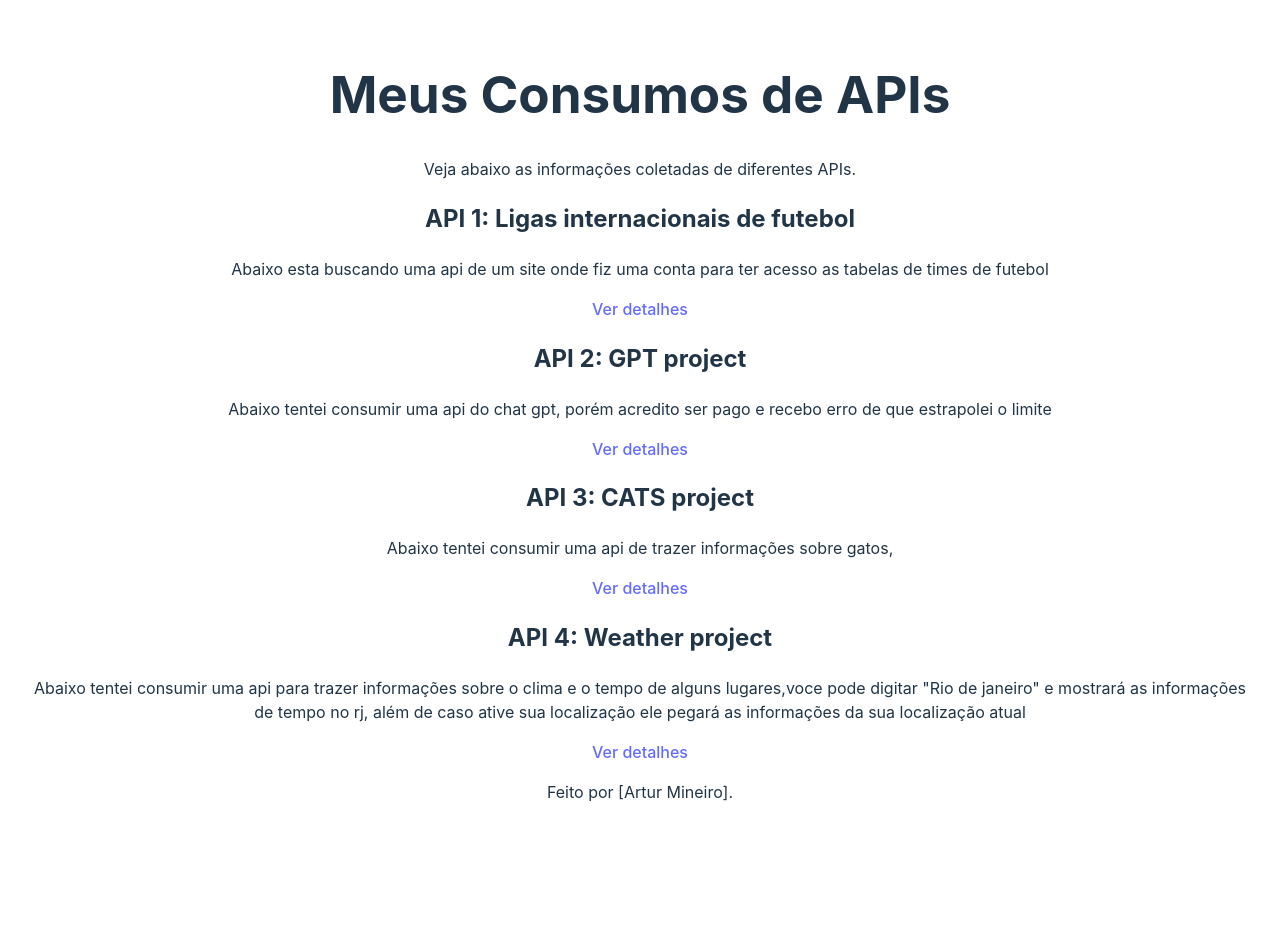
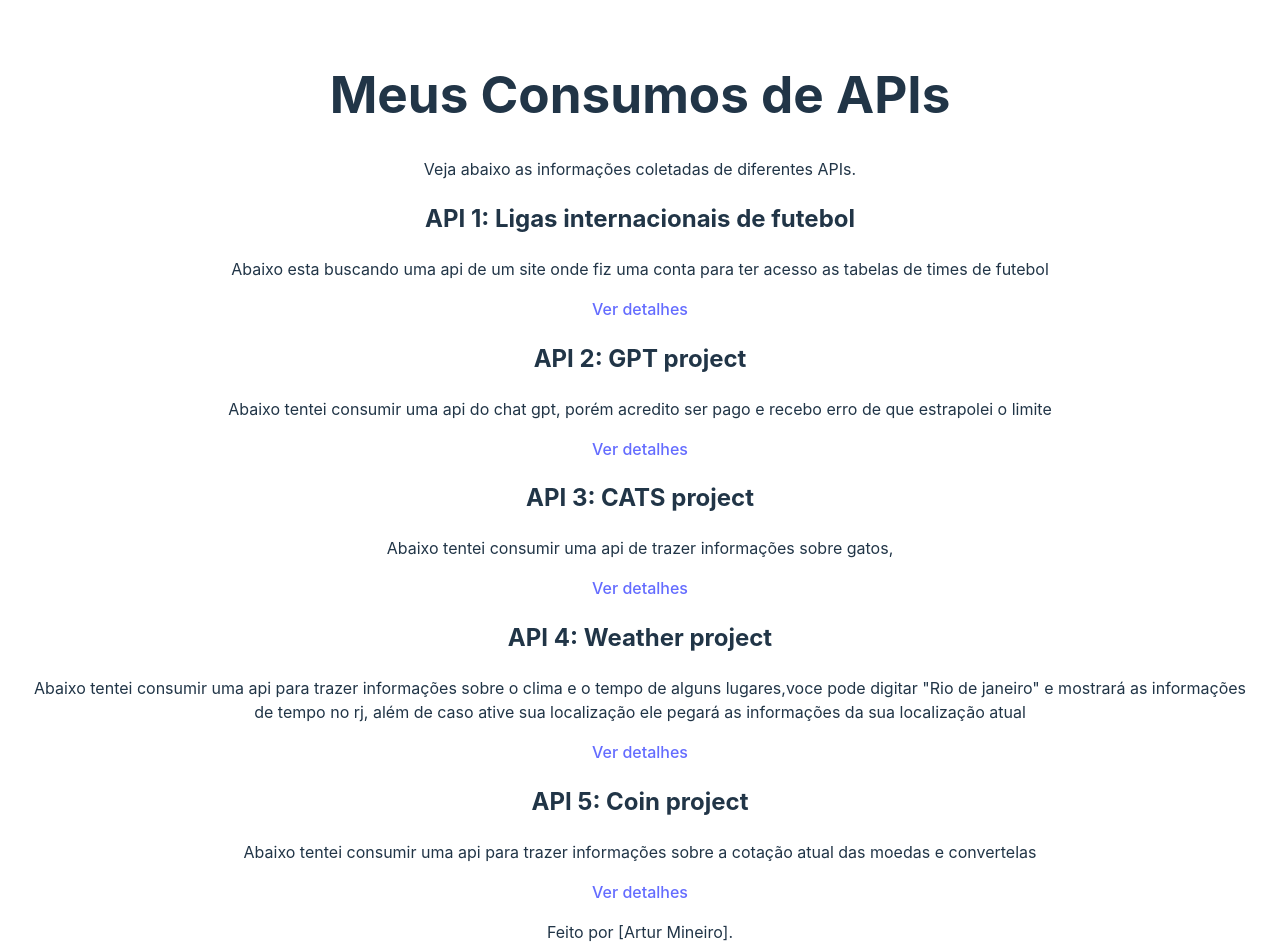
Before and after one commit to ArturMineiro/Consumodeapi, a React (Vite) app: page / in a window 1280 px wide. Shown: the top 952 px of the page. Before the commit the page ends 852 px from the top, so only its background shows below. Built offline with nearby package versions, Linux system fonts and the light colour scheme.

Commit message:
botao e coin

```diff
--- a/src/pages/Home.jsx
+++ b/src/pages/Home.jsx
@@ -40,6 +40,14 @@ function Home() {
           Ver detalhes
         </Link>
         </section>
+
+        <section className="mb-4">
+          <h2 className="h4">API 5: Coin project</h2>
+          <p>Abaixo tentei consumir uma api para trazer informações sobre a cotação atual das moedas e convertelas</p>
+          <Link to="/coin" className="btn btn-primary">
+          Ver detalhes
+        </Link>
+        </section>
         <footer className="mt-4 pt-3 border-top text-center">
           <p>Feito por [Artur Mineiro].</p>
         </footer>
--- a/src/pages/Weather.tsx
+++ b/src/pages/Weather.tsx
@@ -1,6 +1,7 @@
 import React, { useState, useEffect } from 'react';
 import axios from 'axios';
 import './styles.css';
+import Button from '../components/Button';
 
 interface WeatherData {
   name: string;
@@ -88,7 +89,7 @@ function Weather() {
     const userInput = e.target.value;
     setCity(userInput);
 
-    if (userInput.length > 2) { // Buscar sugestões apenas se o usuário digitar mais de 2 caracteres
+    if (userInput.length > 3) { // Buscar sugestões apenas se o usuário digitar mais de 2 caracteres
       try {
         const apiKey = import.meta.env.VITE_OPENWEATHER_API_KEY;
         const response = await axios.get(`https://api.openweathermap.org/geo/1.0/direct?q=${userInput}&limit=5&appid=${apiKey}`);
@@ -153,6 +154,7 @@ function Weather() {
         </ul>
         <button className="btn btn-secondary" onClick={searchByCity}>Buscar por lugar</button>
       </div>
+      <Button to="/">Voltar</Button>
     </div>
   );
 }
```
